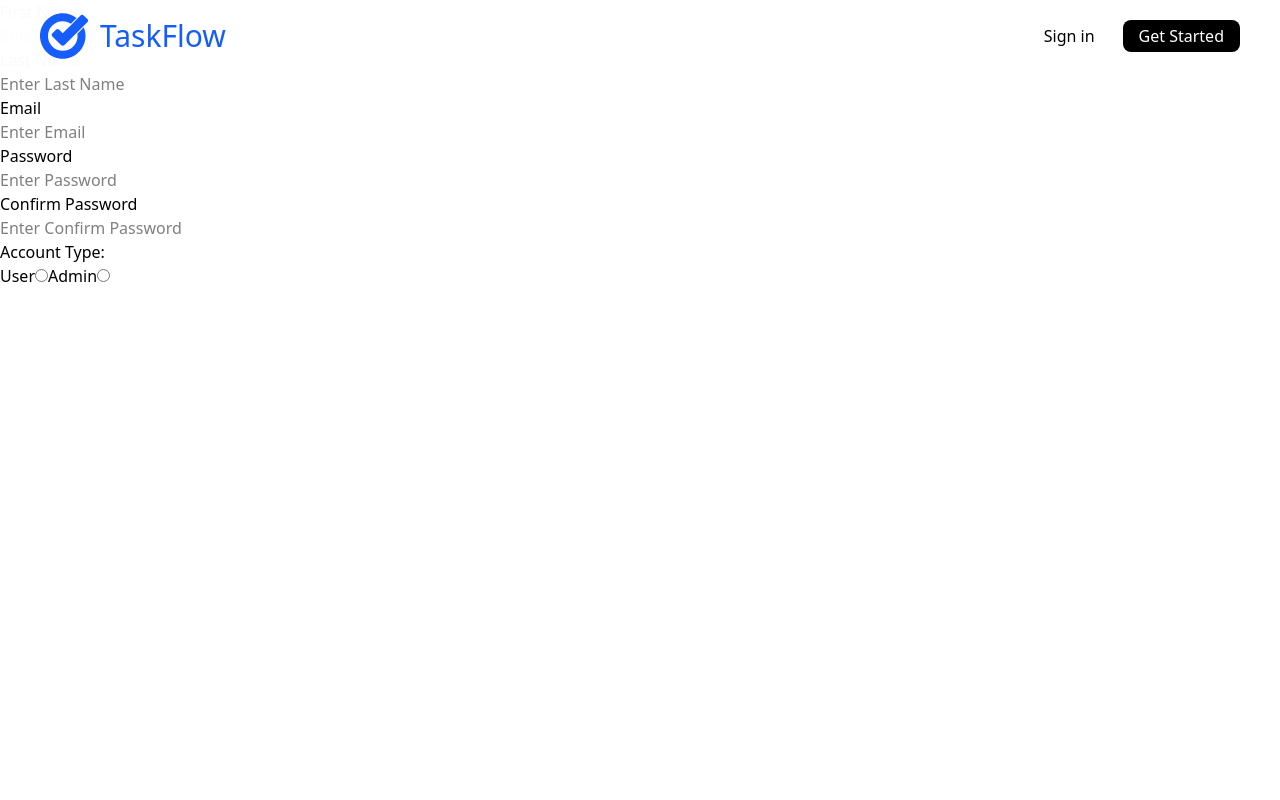
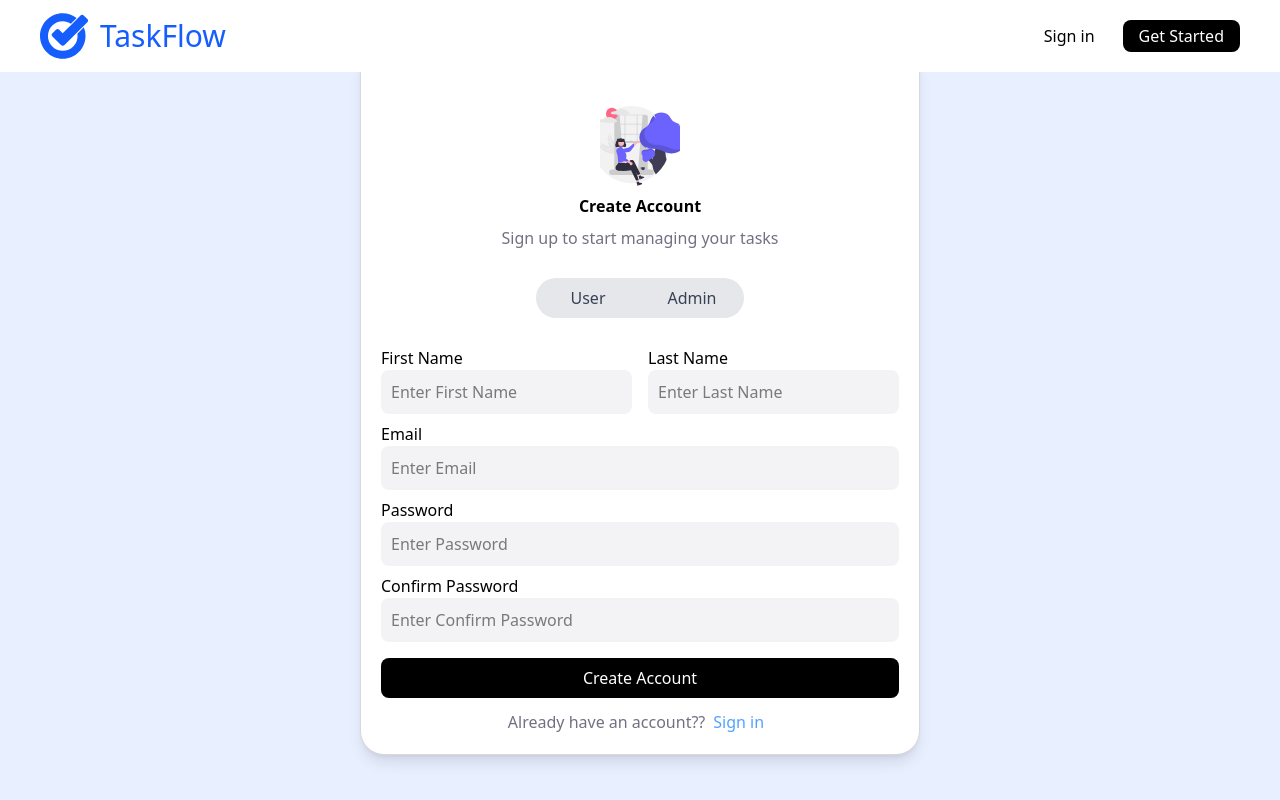
Before and after one commit to reshamrout/TaskFlow, a React (Vite) app in the folder frontend/: page /signup in a window 1280 px wide. Built offline with nearby package versions, Linux system fonts and the light colour scheme.

Commit message:
feat: Complete Signup UI

```diff
--- a/frontend/src/pages/SignupPage.jsx
+++ b/frontend/src/pages/SignupPage.jsx
@@ -1,115 +1,149 @@
-import React, {useState} from 'react'
-
+import React, { useState } from "react";
+import signuplogo from "../assets/signup.svg";
+import { useNavigate } from "react-router-dom";
 
 const SignupPage = () => {
-
   const [formData, setFormData] = useState({
-      firstName : "",
-      lastName : "",
-      email : "",
-      password : "",
-      cnfPassword : "",
-      accountType : "",
+    firstName: "",
+    lastName: "",
+    email: "",
+    password: "",
+    cnfPassword: "",
+    accountType: "",
   });
 
-    const {firstName, lastName, email, password, cnfPassword, accountType} = formData;
+  const { firstName, lastName, email, password, cnfPassword, accountType } = formData;
 
-    const handleChange = (e) =>{
-      setFormData((prevData)=>({
+  const navigate = useNavigate();
+
+  const handleChange = (e) => {
+    setFormData((prevData) => ({
       ...prevData,
-        [e.target.name] : e.target.value
-      }))
-    }
+      [e.target.name]: e.target.value,
+    }));
+  };
 
   return (
-    <div>
+    <div className="w-screen h-screen bg-[#E8EFFF] flex justify-center items-center">
       <form>
-        <label>
+        <div className="bg-white min-w-md  overflow-hidden rounded-3xl  border-gray-400/40 border shadow-lg">
+          <div className="mx-5 mt-7 flex flex-col gap-2">
+            <div className="flex flex-col gap-2 justify-center items-center mt-8 mb-5">
+              <img src={signuplogo} className="w-20 h-20 object-cover"></img>
+              <p className="font-semibold">Create Account</p>
+              <p className="text-[#717182] ">
+                Sign up to start managing your tasks
+              </p>
+            </div>
+
+            <div className="w-full ">
+              <p className="text-center"></p>
+              <div className="flex bg-gray-200 rounded-full overflow-hidden w-52 mx-auto">
+                <button
+                  type="button"
+                  className={`flex-1 py-2 text-center transition-all duration-500 ${
+                    accountType === "User"
+                      ? "bg-indigo-600 flex-2 text-white"
+                      : "text-gray-700"
+                  }`}
+                  onClick={() =>
+                    setFormData({ ...formData, accountType: "User" })
+                  }
+                >
+                  User
+                </button>
+                <button
+                  type="button"
+                  onClick={() =>
+                    setFormData({ ...formData, accountType: "Admin" })
+                  }
+                  className={`flex-1 py-2 text-center transition-all duration-500 ${
+                    accountType === "Admin"
+                      ? "bg-indigo-600 flex-2 text-white"
+                      : "text-gray-700"
+                  }`}
+                >
+                  Admin
+                </button>
+              </div>
+            </div>
+
+            <div className="flex gap-4 mt-5 ">
+              <label className="">
               <p>First Name</p>
               <input
-              type='text'
-              name='firstName'
-              value = {firstName}
+                className="bg-[#F3F3F5] p-2 w-full rounded-lg border-transparent outline-none border-2 focus:border-gray-400"
+                type="text"
+                name="firstName"
+                value={firstName}
                 onChange={handleChange}
-              placeholder='Enter First Name'
-            >
-            </input>
+                placeholder="Enter First Name"
+              ></input>
             </label>
 
             <label>
               <p>Last Name</p>
               <input
-              type='text'
-              name='lastName'
-              value = {lastName}
+                className="bg-[#F3F3F5] p-2 w-full rounded-lg border-transparent outline-none border-2 focus:border-gray-400"
+                type="text"
+                name="lastName"
+                value={lastName}
                 onChange={handleChange}
-              placeholder='Enter Last Name'
-            >
-            </input>
+                placeholder="Enter Last Name"
+              ></input>
             </label>
+            </div>
 
             <label>
               <p>Email</p>
               <input
-              type='text'
-              name='email'
-              value = {email}
+                className="bg-[#F3F3F5] p-2 w-full rounded-lg border-transparent outline-none border-2 focus:border-gray-400"
+                type="text"
+                name="email"
+                value={email}
                 onChange={handleChange}
-              placeholder='Enter Email'
-            >
-            </input>
+                placeholder="Enter Email"
+              ></input>
             </label>
 
             <label>
               <p>Password</p>
               <input
-              type='password'
-              name='password'
-              value = {password}
+                className="bg-[#F3F3F5] p-2 w-full rounded-lg border-transparent outline-none border-2 focus:border-gray-400"
+                type="password"
+                name="password"
+                value={password}
                 onChange={handleChange}
-              placeholder='Enter Password'
-            >
-            </input>
+                placeholder="Enter Password"
+              ></input>
             </label>
 
             <label>
               <p>Confirm Password</p>
               <input
-              type='text'
-              name='cnfPassword'
-              value = {cnfPassword}
+                className="bg-[#F3F3F5] p-2 w-full rounded-lg border-transparent outline-none border-2 focus:border-gray-400"
+                type="text"
+                name="cnfPassword"
+                value={cnfPassword}
                 onChange={handleChange}
-              placeholder='Enter Confirm Password'
-            >
-            </input>
+                placeholder="Enter Confirm Password"
+              ></input>
             </label>
-        <div>
-          <p>Account Type:</p>
-          <label>User
-            <input
-              type='radio'
-              name='accountType'
-              value="User"
-              checked={accountType === "User"}
-              onChange={handleChange}
-            >
-            </input>
-          </label>
-
-           <label>Admin
-            <input
-              type='radio'
-              name='accountType'
-              value="Admin"
-              checked={accountType === "Admin"}
-              onChange={handleChange}
-            >
-            </input>
-          </label>
+          </div>
+          <div className='mx-5 my-1'>
+                <button type='submit'
+                className='bg-black w-full text-white px-4 py-2 rounded-lg my-3 cursor-pointer '
+                >Create Account</button>
+                <p className='text-center mb-5 text-[#717182]'>Already have an account??
+                    <span className='text-blue-400 hover:underline cursor-pointer px-2'
+                    onClick={()=>navigate("/login")}
+                    >Sign in</span>
+                </p>
+            </div>
         </div>
       </form>
     </div>
-  )
-}
+  );
+};
 
-export default SignupPage
+export default SignupPage;
```
Lines whose indentation alone changed are shown as unchanged.
